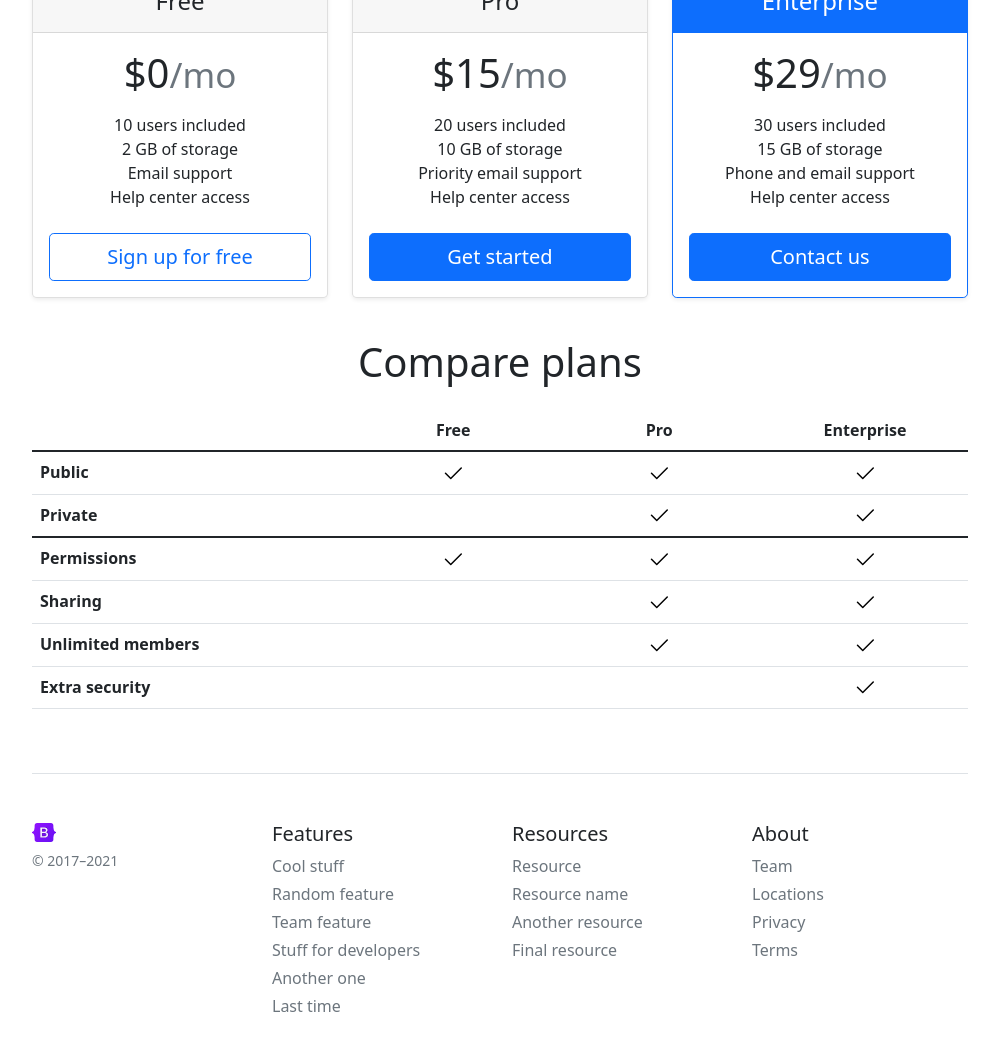
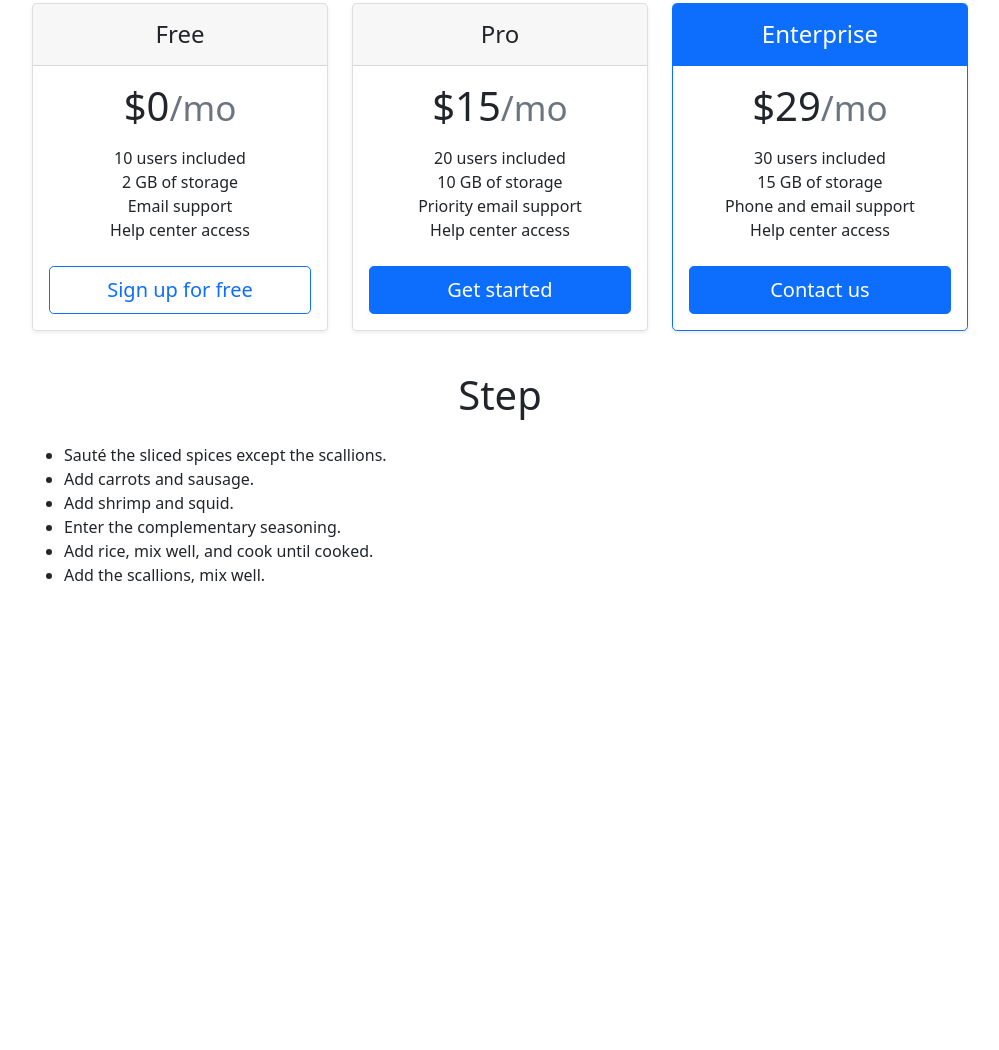
Before and after one commit to florianimnan/florianimnan.github.io, a plain HTML site: page index.html in a window 1280 px wide. Shown: the part 348-1398 px from the top of the page, without its empty margins (140-1139 px from the left). After the commit the page ends 967 px from the top, so only its background shows below. Drawn offline with Linux system fonts and the light colour scheme.

Commit message:
Update index.html

```diff
--- a/index.html
+++ b/index.html
@@ -52,16 +52,13 @@
       </a>
 
       <nav class="d-inline-flex mt-2 mt-md-0 ms-md-auto">
-        <a class="me-3 py-2 text-dark text-decoration-none" href="#">Features</a>
-        <a class="me-3 py-2 text-dark text-decoration-none" href="#">Enterprise</a>
-        <a class="me-3 py-2 text-dark text-decoration-none" href="#">Support</a>
-        <a class="py-2 text-dark text-decoration-none" href="#">Pricing</a>
+
       </nav>
     </div>
 
     <div class="pricing-header p-3 pb-md-4 mx-auto text-center">
-      <h1 class="display-4 fw-normal">Pricing</h1>
-      <p class="fs-5 text-muted">Quickly build an effective pricing table for your potential customers with this Bootstrap example. It’s built with default Bootstrap components and utilities with little customization.</p>
+      <h1 class="display-4 fw-normal">English Assignment of Recipe Procedure Text</h1>
+      <p class="fs-5 text-muted">Create a recipe procedure text then have presentation. Pay attention to the generic structure.</p>
     </div>
   </header>
 
@@ -120,100 +117,17 @@
       </div>
     </div>
 
-    <h2 class="display-6 text-center mb-4">Compare plans</h2>
-
-    <div class="table-responsive">
-      <table class="table text-center">
-        <thead>
-          <tr>
-            <th style="width: 34%;"></th>
-            <th style="width: 22%;">Free</th>
-            <th style="width: 22%;">Pro</th>
-            <th style="width: 22%;">Enterprise</th>
-          </tr>
-        </thead>
-        <tbody>
-          <tr>
-            <th scope="row" class="text-start">Public</th>
-            <td><svg class="bi" width="24" height="24"><use xlink:href="#check"/></svg></td>
-            <td><svg class="bi" width="24" height="24"><use xlink:href="#check"/></svg></td>
-            <td><svg class="bi" width="24" height="24"><use xlink:href="#check"/></svg></td>
-          </tr>
-          <tr>
-            <th scope="row" class="text-start">Private</th>
-            <td></td>
-            <td><svg class="bi" width="24" height="24"><use xlink:href="#check"/></svg></td>
-            <td><svg class="bi" width="24" height="24"><use xlink:href="#check"/></svg></td>
-          </tr>
-        </tbody>
-
-        <tbody>
-          <tr>
-            <th scope="row" class="text-start">Permissions</th>
-            <td><svg class="bi" width="24" height="24"><use xlink:href="#check"/></svg></td>
-            <td><svg class="bi" width="24" height="24"><use xlink:href="#check"/></svg></td>
-            <td><svg class="bi" width="24" height="24"><use xlink:href="#check"/></svg></td>
-          </tr>
-          <tr>
-            <th scope="row" class="text-start">Sharing</th>
-            <td></td>
-            <td><svg class="bi" width="24" height="24"><use xlink:href="#check"/></svg></td>
-            <td><svg class="bi" width="24" height="24"><use xlink:href="#check"/></svg></td>
-          </tr>
-          <tr>
-            <th scope="row" class="text-start">Unlimited members</th>
-            <td></td>
-            <td><svg class="bi" width="24" height="24"><use xlink:href="#check"/></svg></td>
-            <td><svg class="bi" width="24" height="24"><use xlink:href="#check"/></svg></td>
-          </tr>
-          <tr>
-            <th scope="row" class="text-start">Extra security</th>
-            <td></td>
-            <td></td>
-            <td><svg class="bi" width="24" height="24"><use xlink:href="#check"/></svg></td>
-          </tr>
-        </tbody>
-      </table>
+    <h2 class="display-6 text-center mb-4">Step</h2>
+    <ul>
+      <li>Sauté the sliced spices except the scallions.</li>
+      <li>Add carrots and sausage.</li>
+      <li>Add shrimp and squid.</li>
+      <li>Enter the complementary seasoning.</li>
+      <li>Add rice, mix well, and cook until cooked.</li>
+      <li>Add the scallions, mix well.</li>
+    </ul>
     </div>
   </main>
-
-  <footer class="pt-4 my-md-5 pt-md-5 border-top">
-    <div class="row">
-      <div class="col-12 col-md">
-        <img class="mb-2" src="../assets/brand/bootstrap-logo.svg" alt="" width="24" height="19">
-        <small class="d-block mb-3 text-muted">&copy; 2017–2021</small>
-      </div>
-      <div class="col-6 col-md">
-        <h5>Features</h5>
-        <ul class="list-unstyled text-small">
-          <li class="mb-1"><a class="link-secondary text-decoration-none" href="#">Cool stuff</a></li>
-          <li class="mb-1"><a class="link-secondary text-decoration-none" href="#">Random feature</a></li>
-          <li class="mb-1"><a class="link-secondary text-decoration-none" href="#">Team feature</a></li>
-          <li class="mb-1"><a class="link-secondary text-decoration-none" href="#">Stuff for developers</a></li>
-          <li class="mb-1"><a class="link-secondary text-decoration-none" href="#">Another one</a></li>
-          <li class="mb-1"><a class="link-secondary text-decoration-none" href="#">Last time</a></li>
-        </ul>
-      </div>
-      <div class="col-6 col-md">
-        <h5>Resources</h5>
-        <ul class="list-unstyled text-small">
-          <li class="mb-1"><a class="link-secondary text-decoration-none" href="#">Resource</a></li>
-          <li class="mb-1"><a class="link-secondary text-decoration-none" href="#">Resource name</a></li>
-          <li class="mb-1"><a class="link-secondary text-decoration-none" href="#">Another resource</a></li>
-          <li class="mb-1"><a class="link-secondary text-decoration-none" href="#">Final resource</a></li>
-        </ul>
-      </div>
-      <div class="col-6 col-md">
-        <h5>About</h5>
-        <ul class="list-unstyled text-small">
-          <li class="mb-1"><a class="link-secondary text-decoration-none" href="#">Team</a></li>
-          <li class="mb-1"><a class="link-secondary text-decoration-none" href="#">Locations</a></li>
-          <li class="mb-1"><a class="link-secondary text-decoration-none" href="#">Privacy</a></li>
-          <li class="mb-1"><a class="link-secondary text-decoration-none" href="#">Terms</a></li>
-        </ul>
-      </div>
-    </div>
-  </footer>
 </div>
 
 
```
